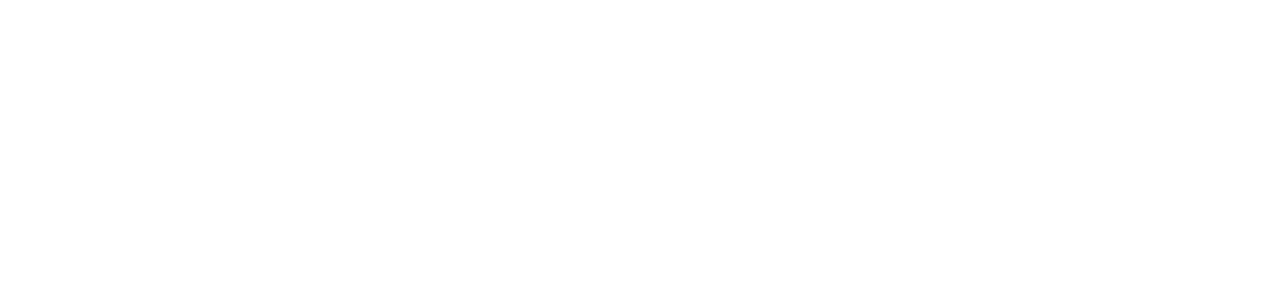
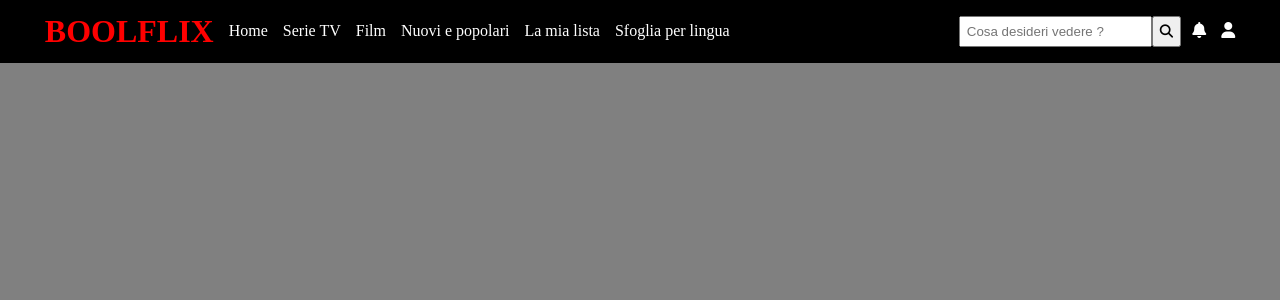
Before and after one commit to DavideTarantino/vite-boolflix, a Vue app in the folder format-vue/: page / in a window 1280 px wide. Shown: the top 300 px of the page. Built offline with nearby package versions, Linux system fonts and the light colour scheme.

Commit message:
navbar setup

```diff
--- a/format-vue/index.html
+++ b/format-vue/index.html
@@ -3,8 +3,9 @@
   <head>
     <meta charset="UTF-8">
     <link rel="icon" href="/favicon.ico">
+    <link rel="stylesheet" href="https://cdnjs.cloudflare.com/ajax/libs/font-awesome/6.5.1/css/all.min.css">
     <meta name="viewport" content="width=device-width, initial-scale=1.0">
-    <title>Vite App</title>
+    <title>BoolFlix</title>
   </head>
   <body>
     <div id="app"></div>
--- a/format-vue/src/App.vue
+++ b/format-vue/src/App.vue
@@ -1,11 +1,27 @@
 <script>
+    import SearchBar from './Components/SearchBar.vue';
 
+    export default {
+        components: {
+            SearchBar
+        },
+        data(){
+            return{}
+        }
+    }
 </script>
 
 <template>
-
+    <header>
+        <SearchBar/>
+    </header>
 </template>
 
 <style lang="scss">
-    @use './Styles/main.scss'
+    @use './Styles/main.scss';
+
+    header{
+        background-color: black;
+        padding-block: 1%;
+    }
 </style>
--- /dev/null
+++ b/format-vue/src/Components/SearchBar.vue
@@ -0,0 +1,82 @@
+<script>
+    export default {
+        name: 'SearchBar',
+        data(){
+            return{}
+        }
+    }
+</script>
+
+<template>
+    <div class="flex-container-main">
+        <div class="flex-container-section">
+            <div>
+                <h1>BOOLFLIX</h1>
+            </div>
+            <div id="links">
+                <a href="#">Home</a>
+                <a href="#">Serie TV</a>
+                <a href="#">Film</a>
+                <a href="#">Nuovi e popolari</a>
+                <a href="#">La mia lista</a>
+                <a href="#">Sfoglia per lingua</a>
+            </div>
+        </div>
+        <div class="flex-container-section">
+            <div id="ricerca">
+                <input type="text" name="" id="" placeholder="Cosa desideri vedere ?">
+                <button><i class="fa-solid fa-magnifying-glass"></i></button>
+            </div>
+            <a href="#"><i class="fa-solid fa-bell"></i></a>
+            <a href="#"><i class="fa-solid fa-user"></i></a>
+        </div>
+    </div>
+</template>
+
+<style lang="scss" scoped>
+    @use '../Styles/partials/mixins' as*;
+
+    .flex-container-main{
+        @include page-layout;
+        display: flex;
+        justify-content: space-between;
+
+        .flex-container-section{
+            display: flex;
+            gap: 15px;
+            align-items: center;
+
+            #links{
+                display: flex;
+                gap: 15px;
+            }
+
+            h1{
+                color: red;
+                cursor: pointer;
+            }
+
+            a{
+                text-decoration: none;
+                color: white;
+            }
+
+            a:hover{
+                color: gray;
+            }
+
+            #ricerca{
+                display: flex;
+                margin-right: 20px;
+
+                input{
+                    padding: 3%;
+                }
+
+                button{
+                    padding: 3%;
+                }
+            }
+        }
+    }
+</style>
--- a/format-vue/src/Styles/main.scss
+++ b/format-vue/src/Styles/main.scss
@@ -0,0 +1,11 @@
+@use './partials/variables' as*;
+
+*{
+    margin: 0;
+    padding: 0;
+    box-sizing: border-box;
+}
+
+body{
+    background-color: gray;
+}
--- a/format-vue/src/Styles/partials/_mixins.scss
+++ b/format-vue/src/Styles/partials/_mixins.scss
@@ -0,0 +1,4 @@
+@mixin page-layout{
+    width: 93%;
+    margin: 0 auto;
+}
```
Also changed, not shown: 1 other file (tests, documents, lock files or other folders).
